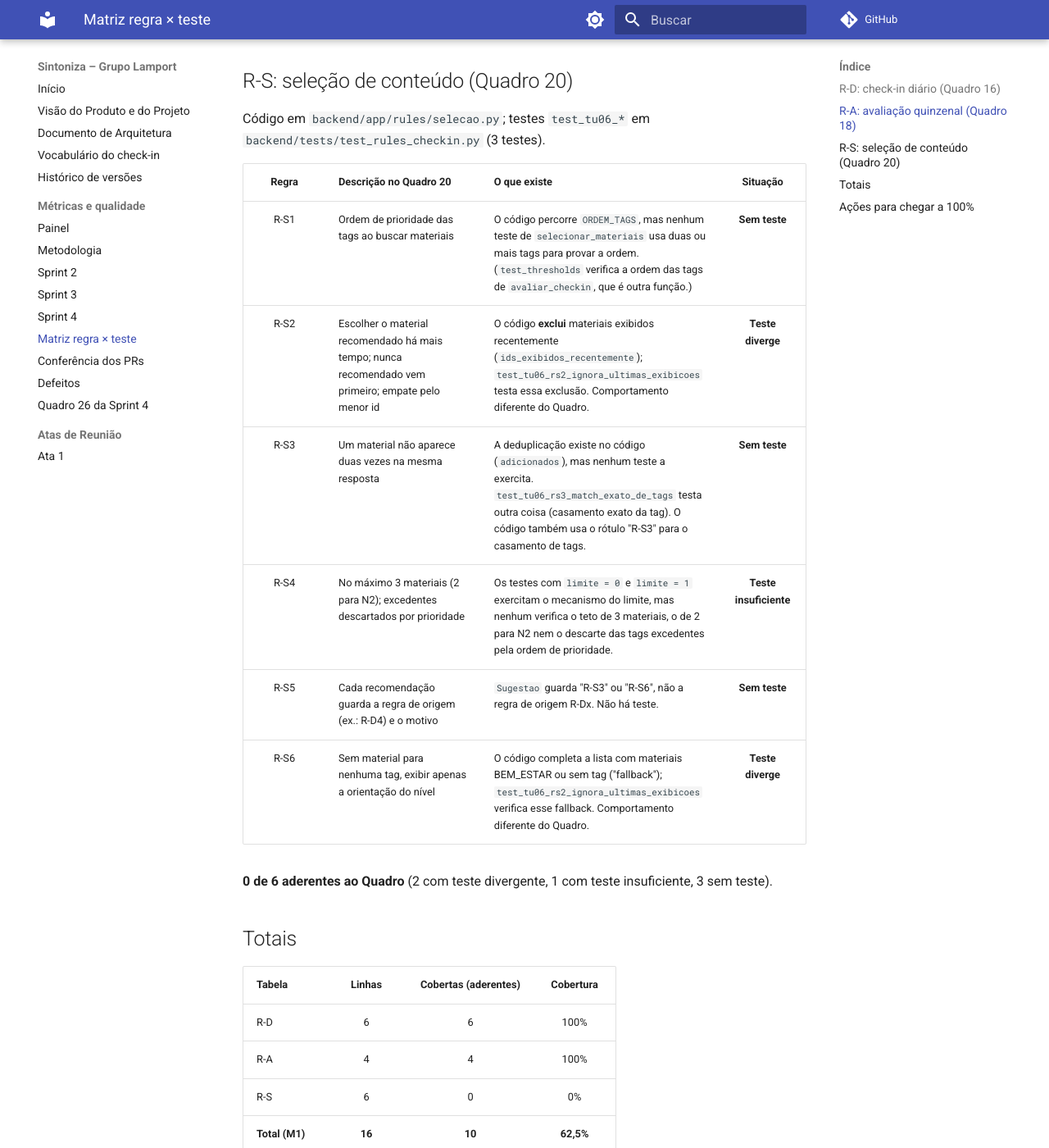
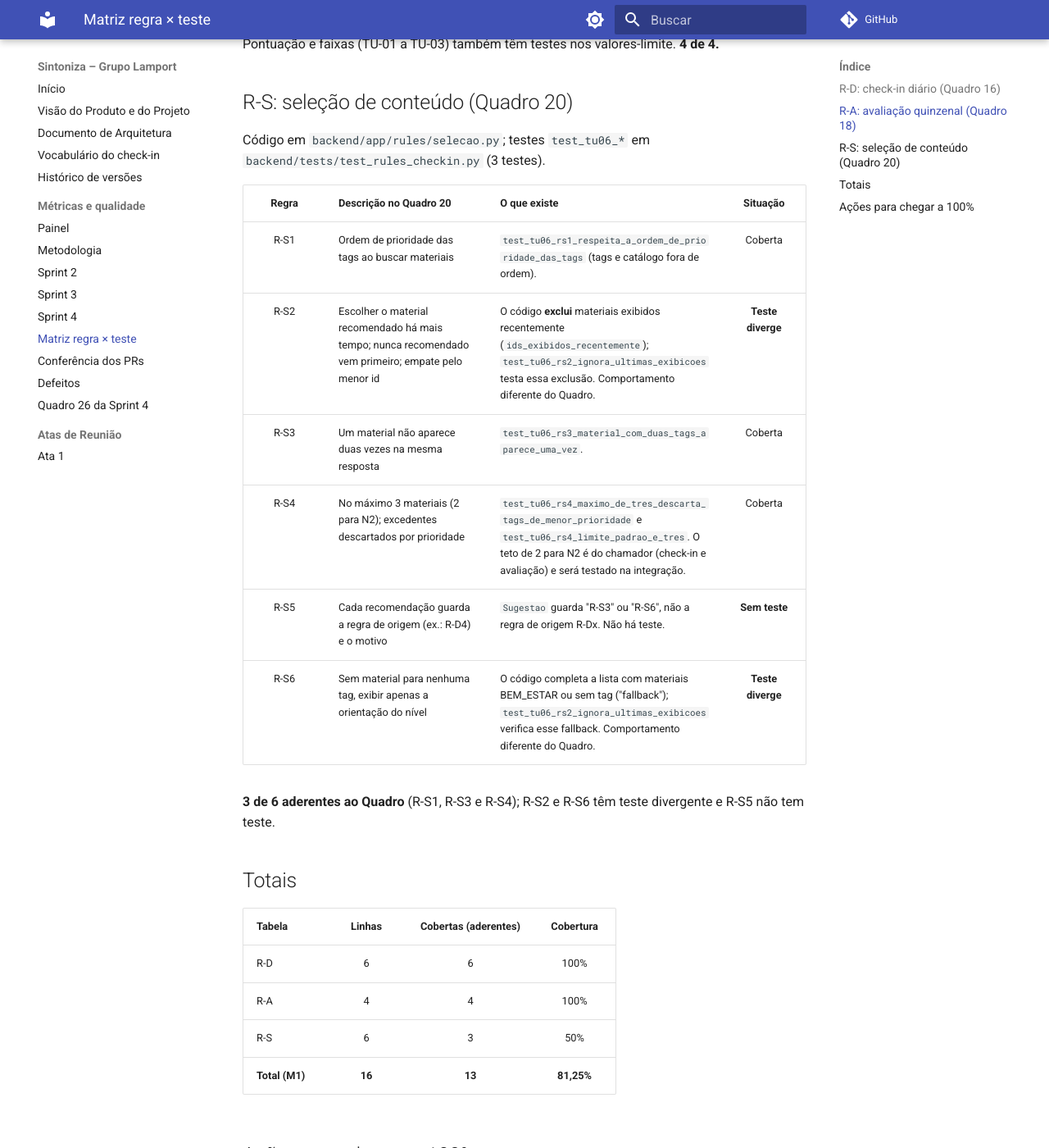
Before and after one commit to FGA0138-MDS-Ajax/2026.2-T03-Lamport, an MkDocs documentation site: the page built from docs/metricas/matriz-regras-testes.md, in a window 1280 px wide and 1400 px high, scrolled down 1486 px. Shown: the whole window at 82% size. Built offline with MkDocs 1.6.1 and Material for MkDocs 9.7.7, drawn with Linux system fonts in a browser that asks for light colours; comment, search, counter and statistics services are not loaded; some of the changed text lies outside the part shown.

Commit message:
docs: atualiza M1 da Sprint 4 para 81,25% com os testes de R-S1, R-S3 e R-S4 (issue #10)

```diff
--- a/docs/metricas/dados/metricas.csv
+++ b/docs/metricas/dados/metricas.csv
@@ -9,7 +9,7 @@ S3,15/10-28/10/2026,M2,100%,35,35,100%,CI execucao 40416931338,pytest na main de
 S3,15/10-28/10/2026,M3,n/a,,,100%,roteiro,TS-01 a TS-05 ainda nao existiam
 S3,15/10-28/10/2026,M4,29%,2,7,>=80%,Quadro 8 e v2.2,Cinco itens Must passaram a Sprint 4
 S3,15/10-28/10/2026,M5,0 criticos / 0 altos / 0 medios / 0 baixos,0,,0 criticos,GitHub Issues,Nenhuma issue bug no periodo
-S4,29/10-11/11/2026 (parcial em 10/11),M1,62.5%,10,16,100%,matriz regra x teste,R-D 6/6; R-A 4/4; R-S 0/6 aderentes (literal: 12/16 = 75%)
+S4,29/10-11/11/2026 (parcial em 10/11),M1,81.25%,13,16,100%,matriz regra x teste,R-D 6/6; R-A 4/4; R-S 3/6 com testes da branch test/regras-selecao-rs1-rs3-rs4 sem merge (main: 10/16 = 62.5%; literal: 15/16)
 S4,29/10-11/11/2026 (parcial em 10/11),M2,100%,188,188,100% na main,CI execucao 42691191624,pytest na main; frontend 47/47; PR #37 195/195
 S4,29/10-11/11/2026 (parcial em 10/11),M3,40%,2,5,100%,roteiro,TS-01 e TS-05 aprovados; TS-02 TS-03 TS-04 parciais
 S4,29/10-11/11/2026 (parcial em 10/11),M4 (estado das issues),78.6%,11,14,>=80%,issue #12 e GitHub,
--- a/docs/metricas/matriz-regras-testes.md
+++ b/docs/metricas/matriz-regras-testes.md
@@ -2,7 +2,7 @@
 
 Posição em **10/11/2026**, `main` no commit `faac2cf` (PR #35). O oráculo são os Quadros 16, 18 e 20 da Visão v2.2. Cada linha das tabelas de regras deve ter ao menos um teste que verifique o comportamento do Quadro (Visão, seção 6.1).
 
-**Resultado: 10 de 16 linhas cobertas, M1 = 62,5%** (valor esperado: 100%). Pela leitura literal da fórmula, contando também testes que verificam comportamento diferente do Quadro, seriam 12 de 16 (75%).
+**Resultado: 13 de 16 linhas cobertas, M1 = 81,25%** (valor esperado: 100%), contando os 4 testes novos da branch `test/regras-selecao-rs1-rs3-rs4` (R-S1, R-S3 e R-S4), **ainda sem merge**. Sem eles, na `main` (`faac2cf`), eram 10 de 16 (62,5%). Pela leitura literal da fórmula, contando também testes que verificam comportamento diferente do Quadro, seriam 15 de 16 (93,75%).
 
 ## R-D: check-in diário (Quadro 16)
 
@@ -38,14 +38,14 @@ Código em `backend/app/rules/selecao.py`; testes `test_tu06_*` em `backend/test
 
 | Regra | Descrição no Quadro 20 | O que existe | Situação |
 | :--: | :-- | :-- | :--: |
-| R-S1 | Ordem de prioridade das tags ao buscar materiais | O código percorre `ORDEM_TAGS`, mas nenhum teste de `selecionar_materiais` usa duas ou mais tags para provar a ordem. (`test_thresholds` verifica a ordem das tags de `avaliar_checkin`, que é outra função.) | **Sem teste** |
+| R-S1 | Ordem de prioridade das tags ao buscar materiais | `test_tu06_rs1_respeita_a_ordem_de_prioridade_das_tags` (tags e catálogo fora de ordem). | Coberta |
 | R-S2 | Escolher o material recomendado há mais tempo; nunca recomendado vem primeiro; empate pelo menor id | O código **exclui** materiais exibidos recentemente (`ids_exibidos_recentemente`); `test_tu06_rs2_ignora_ultimas_exibicoes` testa essa exclusão. Comportamento diferente do Quadro. | **Teste diverge** |
-| R-S3 | Um material não aparece duas vezes na mesma resposta | A deduplicação existe no código (`adicionados`), mas nenhum teste a exercita. `test_tu06_rs3_match_exato_de_tags` testa outra coisa (casamento exato da tag). O código também usa o rótulo "R-S3" para o casamento de tags. | **Sem teste** |
-| R-S4 | No máximo 3 materiais (2 para N2); excedentes descartados por prioridade | Os testes com `limite = 0` e `limite = 1` exercitam o mecanismo do limite, mas nenhum verifica o teto de 3 materiais, o de 2 para N2 nem o descarte das tags excedentes pela ordem de prioridade. | **Teste insuficiente** |
+| R-S3 | Um material não aparece duas vezes na mesma resposta | `test_tu06_rs3_material_com_duas_tags_aparece_uma_vez`. | Coberta |
+| R-S4 | No máximo 3 materiais (2 para N2); excedentes descartados por prioridade | `test_tu06_rs4_maximo_de_tres_descarta_tags_de_menor_prioridade` e `test_tu06_rs4_limite_padrao_e_tres`. O teto de 2 para N2 é do chamador (check-in e avaliação) e será testado na integração. | Coberta |
 | R-S5 | Cada recomendação guarda a regra de origem (ex.: R-D4) e o motivo | `Sugestao` guarda "R-S3" ou "R-S6", não a regra de origem R-Dx. Não há teste. | **Sem teste** |
 | R-S6 | Sem material para nenhuma tag, exibir apenas a orientação do nível | O código completa a lista com materiais BEM_ESTAR ou sem tag ("fallback"); `test_tu06_rs2_ignora_ultimas_exibicoes` verifica esse fallback. Comportamento diferente do Quadro. | **Teste diverge** |
 
-**0 de 6 aderentes ao Quadro** (2 com teste divergente, 1 com teste insuficiente, 3 sem teste).
+**3 de 6 aderentes ao Quadro** (R-S1, R-S3 e R-S4); R-S2 e R-S6 têm teste divergente e R-S5 não tem teste.
 
 ## Totais
 
@@ -53,11 +53,11 @@ Código em `backend/app/rules/selecao.py`; testes `test_tu06_*` em `backend/test
 | :-- | :--: | :--: | :--: |
 | R-D | 6 | 6 | 100% |
 | R-A | 4 | 4 | 100% |
-| R-S | 6 | 0 | 0% |
-| **Total (M1)** | **16** | **10** | **62,5%** |
+| R-S | 6 | 3 | 50% |
+| **Total (M1)** | **16** | **13** | **81,25%** |
 
 ## Ações para chegar a 100%
 
 1. **PO decide** as divergências de R-S2, R-S5 e R-S6 (atualizar o Quadro 20 em nova versão da Visão ou ajustar o código). Os documentos são a fonte da verdade; enquanto não houver decisão, não se altera o código nem o teste. Registrado como [DEF-02](defeitos.md#def-02).
-2. Escrever os testes que faltam para R-S1, R-S3 e R-S4 (nada disso depende de decisão do PO): [DEF-03](defeitos.md#def-03).
+2. ~~Escrever os testes de R-S1, R-S3 e R-S4~~ (feito na branch `test/regras-selecao-rs1-rs3-rs4`; aguarda merge): [DEF-03](defeitos.md#def-03). Resta o teste de R-S5, que depende da decisão do item 1.
 3. Reconferir a matriz na revisão da Sprint 4 e ao fim de cada sprint seguinte (Visão, Quadro 23: abaixo de 100%, criar o teste antes de novas funcionalidades).
```
Also changed, not shown: docs/metricas/conferencia-prs-sprint-4.md (+1 -1 lines), docs/metricas/defeitos.md (+1 -1 lines), docs/metricas/index.md (+3 -1 lines), docs/metricas/sprint-4.md (+1 -1 lines).
